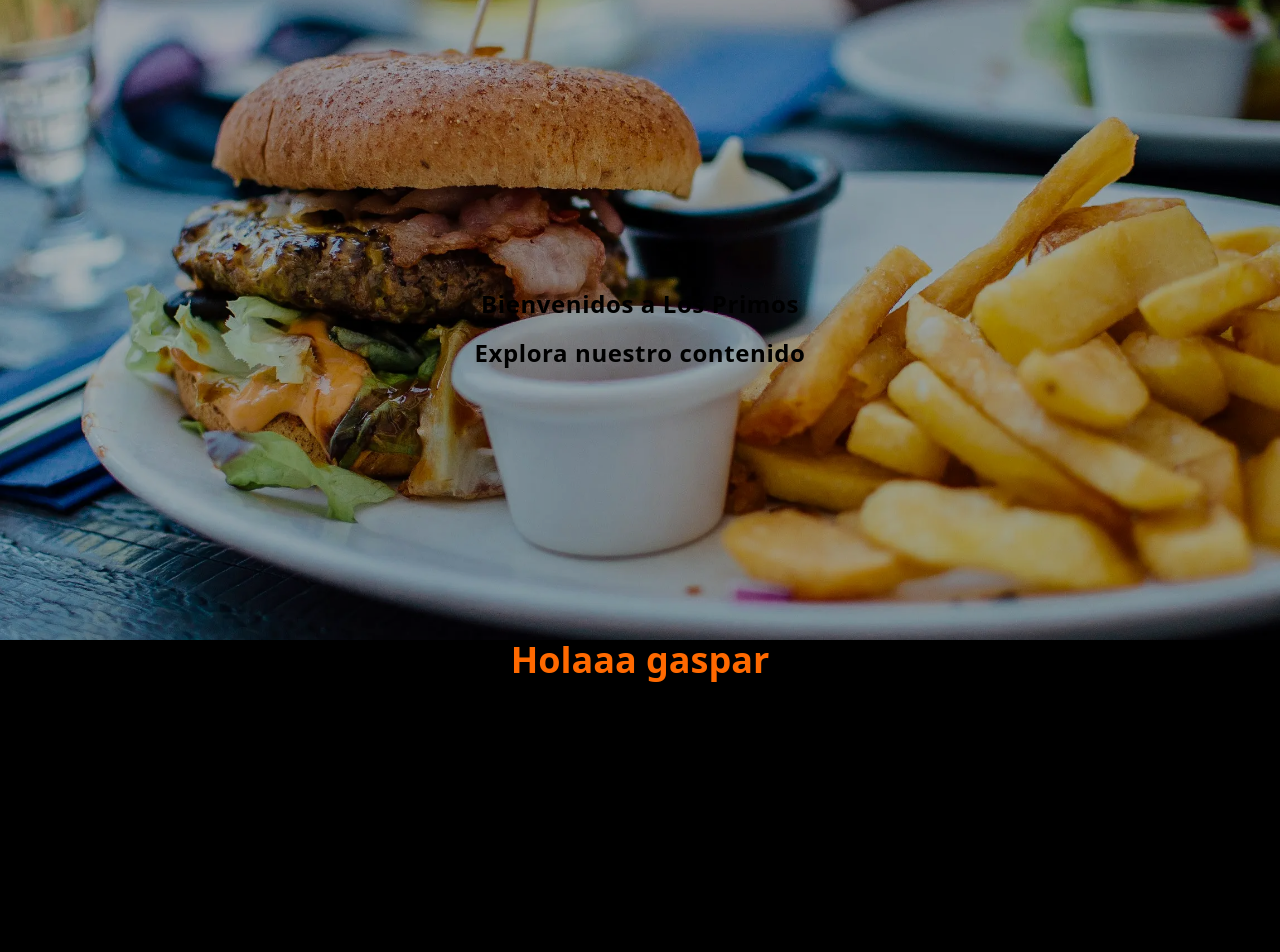
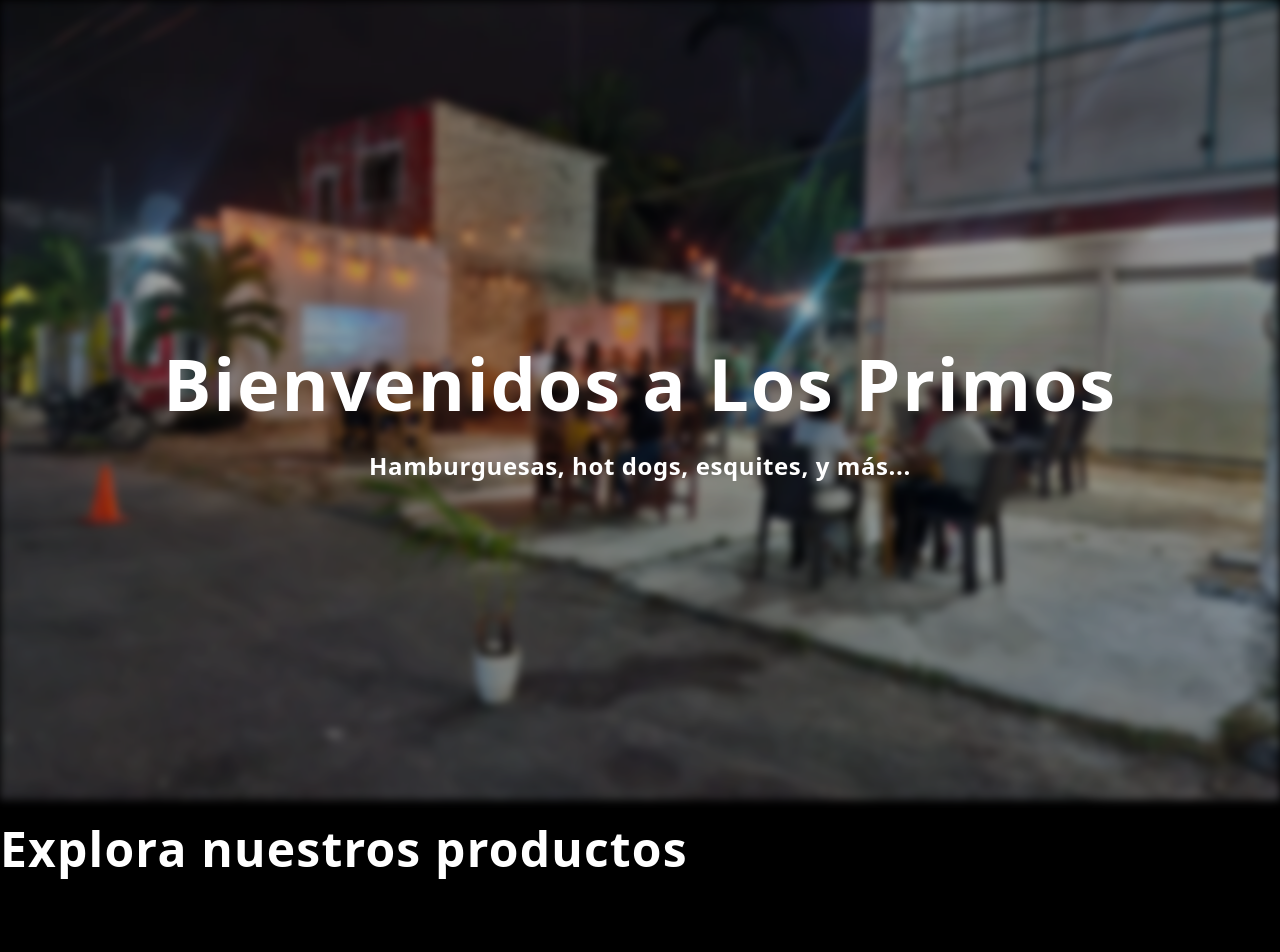
Before and after one commit to heyitsGaspar/LandingPage_Los_Primos, a Next.js app: page / in a window 1280 px wide. Shown: the top 952 px of the page. Built offline with nearby package versions, Linux system fonts and the light colour scheme.

Commit message:
add motion and img2

```diff
--- a/package.json
+++ b/package.json
@@ -12,7 +12,7 @@
     "class-variance-authority": "^0.7.1",
     "clsx": "^2.1.1",
     "lucide-react": "^0.509.0",
-    "motion": "^12.10.5",
+    "motion": "^12.11.0",
     "next": "15.3.2",
     "react": "^19.0.0",
     "react-dom": "^19.0.0",
--- a/src/app/page.tsx
+++ b/src/app/page.tsx
@@ -1,28 +1,48 @@
-import Image from 'next/image';
-import { TextGenerateEffect } from '@/components/ui/text-generate-effect';
+'use client'
+import Image from 'next/image'
+import { TextGenerateEffect } from '@/components/ui/text-generate-effect'
+import { motion} from 'motion/react'
+const text = 'Bienvenidos a Los Primos'
+const text2 = 'Hamburguesas, hot dogs, esquites, y más...'
+const text3 = 'Explora nuestros productos '
 
-const text = 'Bienvenidos a Los Primos';
-const text2 = 'Explora nuestro contenido';
-
-export default function Home() {
+export default function Home () {
   return (
     <div className='bg-black w-full h-full'>
-      <div className='bg-black relative w-full h-[80vh] flex items-center justify-center'>
+      <div className='bg-black relative w-full h-[100vh] flex items-center justify-center'>
         <Image
-          src='/assets/image1.webp'
+          src='/assets/img2.webp'
           alt='TheCousins'
           layout='fill'
           objectFit='cover'
-          className='opacity-70'
+          className='opacity-70 blur-xs '
         />
-        <div className='absolute text-center text-white'>
-          <TextGenerateEffect words={text} className='text-4xl font-bold font-poppins' />
-          <TextGenerateEffect words={text2} className='text-2xl font-poppins' />
+
+        <div className='absolute text-center'>
+          <TextGenerateEffect
+            words={text}
+            className='text-7xl font-poppins text-white '
+          />
+          <TextGenerateEffect
+            words={text2}
+            className='text-2xl font-poppins text-white'
+          />
         </div>
       </div>
-      <div className='relative w-full h-[80vh] '>
-        <h1 className='text-orange-500 text-4xl font-bold text-center font-openSans'>Holaaa gaspar</h1>
-      </div>
+      <motion.div
+        className='relative w-full h-[80vh]'
+        initial={{ opacity: 0, y: 50 }}
+        whileInView={{ opacity: 1, y: 0 }}
+        transition={{ duration: 0.8 }}
+        viewport={{ once: true }}
+      >
+        <div className='absolute text-center'>
+          <TextGenerateEffect
+            words={text3}
+            className='text-5xl font-poppins text-white '
+          />
+        </div>
+      </motion.div>
     </div>
-  );
+  )
 }
--- a/src/components/ui/text-generate-effect.tsx
+++ b/src/components/ui/text-generate-effect.tsx
@@ -37,7 +37,7 @@ export const TextGenerateEffect = ({
           return (
             <motion.span
               key={word + idx}
-              className="dark:text-white text-black opacity-0"
+              className=" opacity-0"
               style={{
                 filter: filter ? "blur(10px)" : "none",
               }}
@@ -53,7 +53,7 @@ export const TextGenerateEffect = ({
   return (
     <div className={cn("font-bold", className)}>
       <div className="mt-4">
-        <div className=" dark:text-white text-black text-2xl leading-snug tracking-wide">
+        <div className="   leading-snug tracking-wide">
           {renderWords()}
         </div>
       </div>
```
Also changed, not shown: public/assets/img2.webp (added), src/app/globals.css (line endings or trailing spaces), 1 other file (tests, documents, lock files or other folders).
